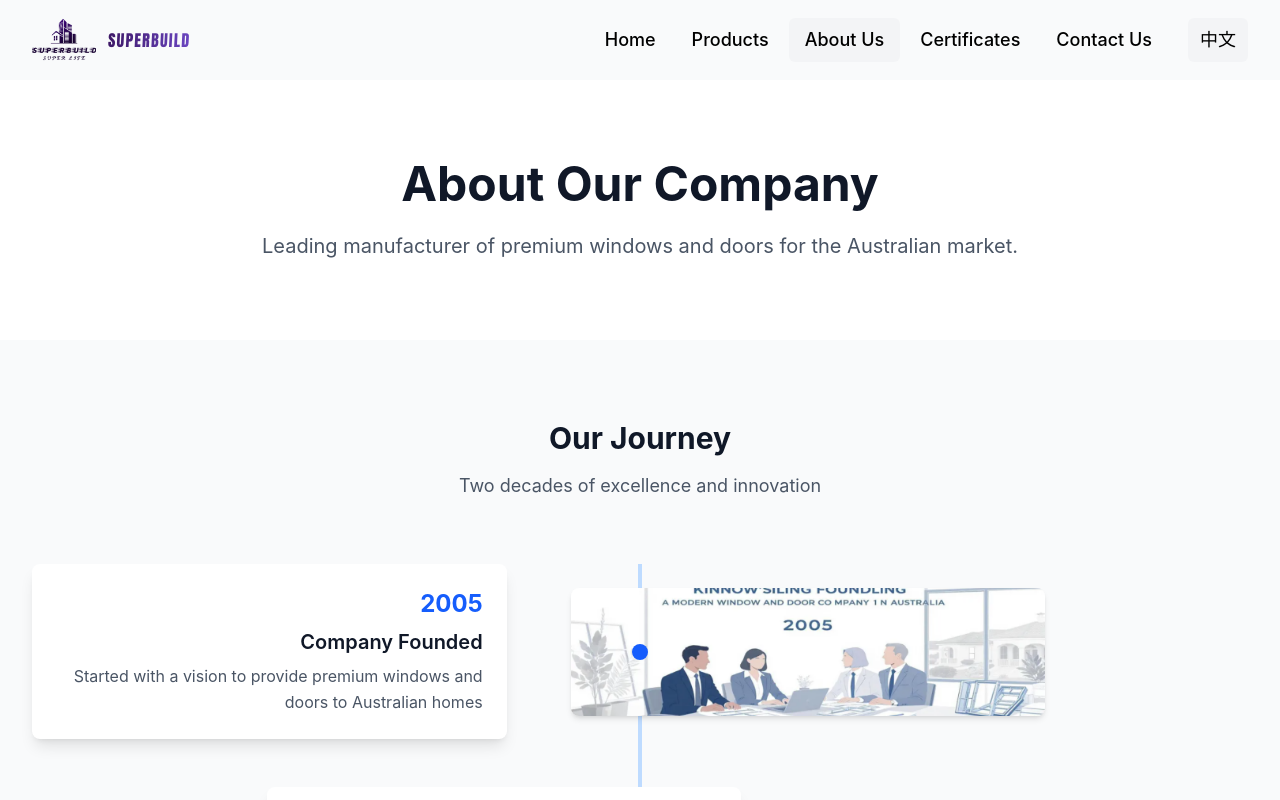
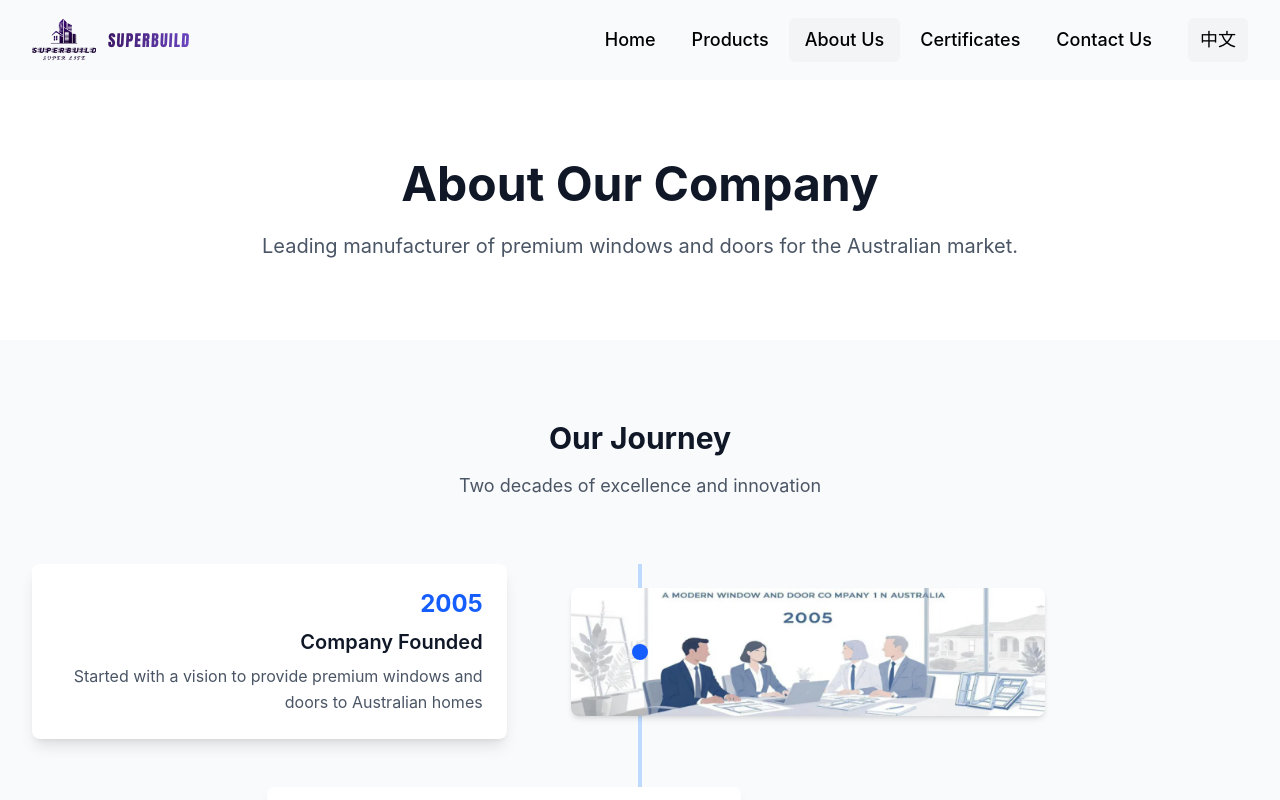
Before and after one commit to sunShineLoveMe/foreign_trade_website, a React (Vite) app: page /about in a window 1280 px wide. Shown: the top 800 px of the page. Built offline with nearby package versions, Linux system fonts and the light colour scheme; the HTML template or start-up script is replaced by a standard one.

Commit message:
发展历程

```diff
--- a/src/pages/AboutPage.jsx
+++ b/src/pages/AboutPage.jsx
@@ -143,6 +143,7 @@ const AboutPage = () => {
                     src={item.image}
                     alt={item.title}
                     className="w-full h-32 object-cover rounded-lg shadow-md"
+                    style={index === 0 || index === 4 ? { objectPosition: 'center 75%' } : {}}
                   />
                 </div>
               </div>
```
